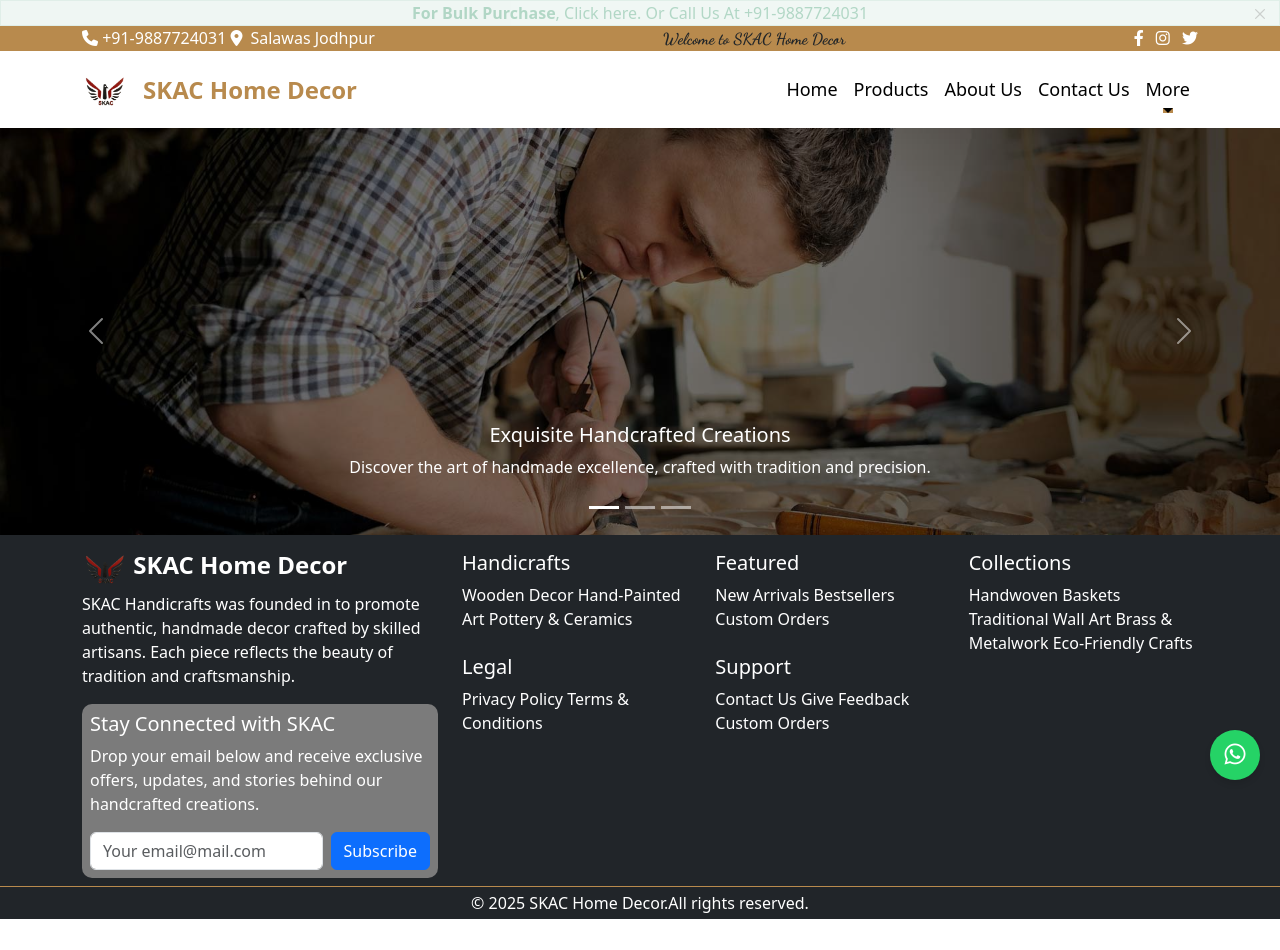
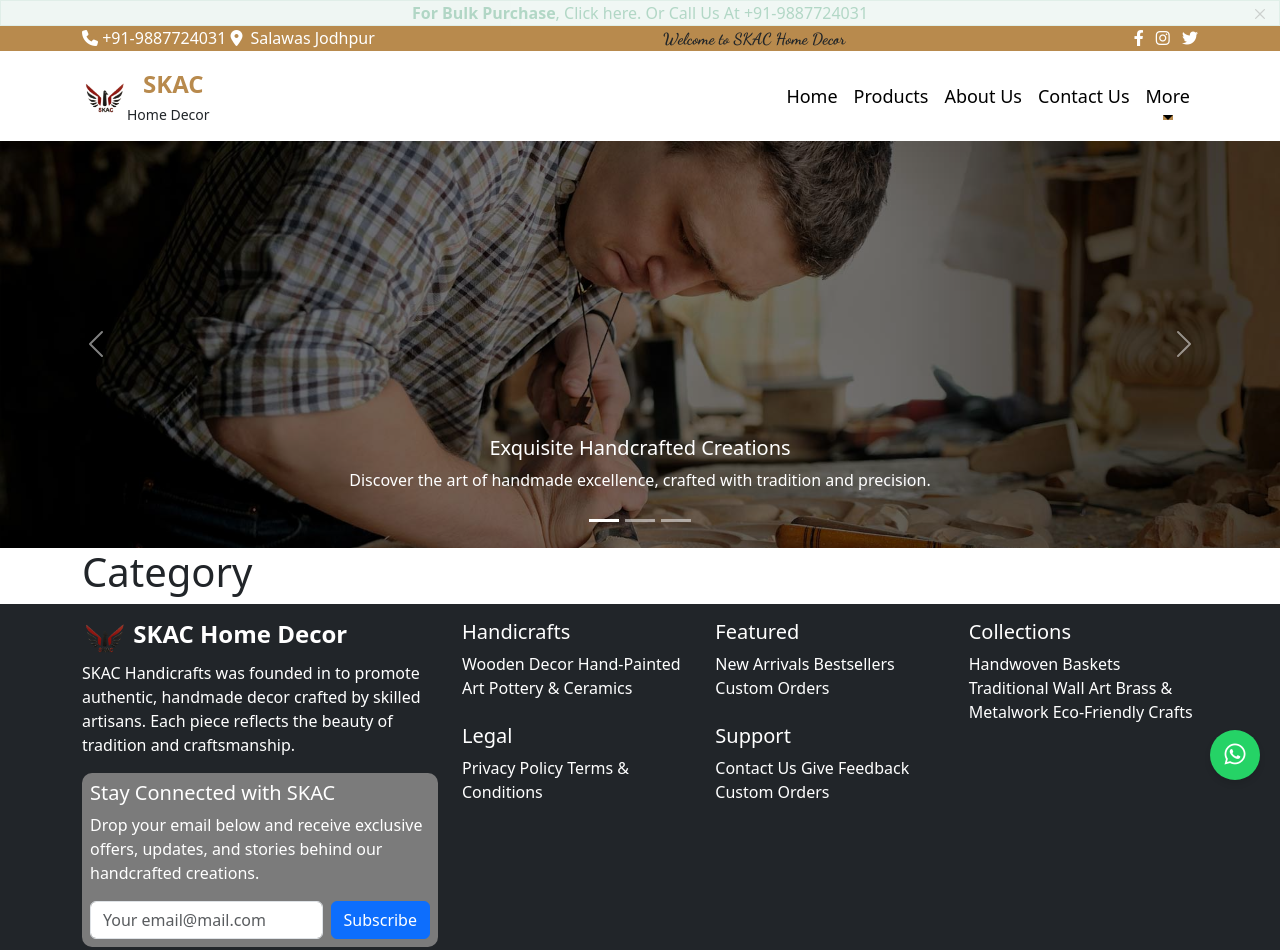
Before and after one commit to sumitkhowal2/skac, a plain HTML site: page index.html in a window 1280 px wide. Shown: the top 950 px of the page. Before the commit the page ends 919 px from the top, so only its background shows below. Drawn offline with nearby package versions, Linux system fonts and the light colour scheme.

Commit message:
updated form office

```diff
--- a/index.html
+++ b/index.html
@@ -3,22 +3,13 @@
   <head>
     <meta charset="UTF-8" />
     <meta name="viewport" content="width=device-width, initial-scale=1.0" />
-    <title>Document</title>
-    <link
-      rel="stylesheet"
-      href="https://cdn.jsdelivr.net/npm/bootstrap@5.3.3/dist/css/bootstrap.rtl.min.css"
-    />
+    <title>SKAC Home Decor</title>
+    <link rel="stylesheet" href="https://cdn.jsdelivr.net/npm/bootstrap@5.3.3/dist/css/bootstrap.rtl.min.css"/>
     <link rel="stylesheet" href="./style/style.css" />
-    <link
-      rel="stylesheet"
-      href="https://cdnjs.cloudflare.com/ajax/libs/font-awesome/6.4.2/css/all.min.css"
-    />
+    <link rel="stylesheet" href="https://cdnjs.cloudflare.com/ajax/libs/font-awesome/6.4.2/css/all.min.css" />
     <link rel="preconnect" href="https://fonts.googleapis.com" />
     <link rel="preconnect" href="https://fonts.gstatic.com" crossorigin />
-    <link
-      href="https://fonts.googleapis.com/css2?family=Dancing+Script:wght@400..700&display=swap"
-      rel="stylesheet"
-    />
+    <link href="https://fonts.googleapis.com/css2?family=Dancing+Script:wght@400..700&display=swap" rel="stylesheet" />
   </head>
   <body>
     <!-- top-notification -->
@@ -71,7 +62,11 @@
     <nav class="navbar navbar-expand-lg sticky-top">
       <div class="container">
         <img src="./assets/logo.png" class="img-fluid" alt="logo" style="width: 45px;">
-        <a class="navbar-brand" href="#">SKAC Home Decor</a>
+        <div>
+          <a class="navbar-brand" href="#">SKAC <br> </a>
+          <small >Home Decor</small>
+
+        </div>
         <button
           class="navbar-toggler"
           type="button"
@@ -160,7 +155,9 @@
         </button>
     </div>
 </div>
-
+<div class="container">
+  <h1>Category</h1>
+</div>
 <footer class="bg-dark text-white pt-2">
   <div class="container py-2">
     <div class="row g-4">
```
